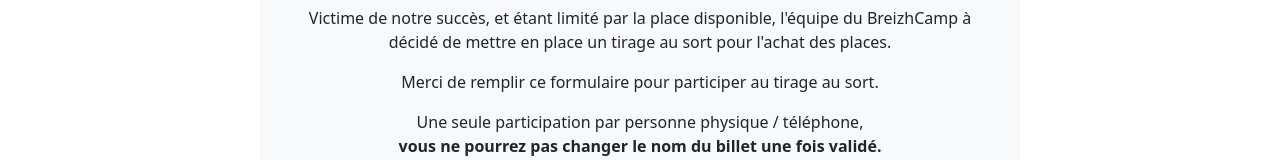
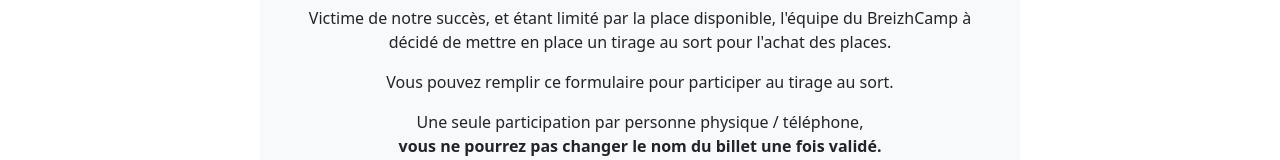
Before and after one commit to breizhcamp/bilhed, a Vue app in the folder bilhed-participant-front/: page /#/ in a window 1280 px wide. Shown: the part 142-302 px from the top of the page. Built offline with nearby package versions, Linux system fonts and the light colour scheme.

Commit message:
[registration] rewording

```diff
--- a/bilhed-participant-front/src/views/RegisterView.vue
+++ b/bilhed-participant-front/src/views/RegisterView.vue
@@ -13,7 +13,7 @@
         </p>
 
         <p class="text-center">
-          Merci de remplir ce formulaire pour participer au tirage au sort.
+          Vous pouvez remplir ce formulaire pour participer au tirage au sort.
         </p>
 
         <p class="text-center">
```
